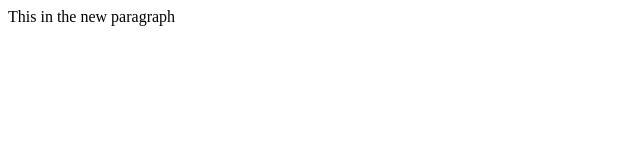
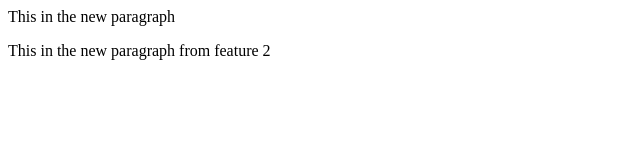
Before and after one commit to Imam8071/LocalRepo, a plain HTML site: page index.html in a window 1280 px wide. Shown: the whole page, without its empty margins (0-640 px from the left). Drawn offline with Linux system fonts and the light colour scheme.

Commit message:
Add new faeture

```diff
--- a/index.html
+++ b/index.html
@@ -1 +1,3 @@
 <p>This in the new paragraph</p>
+
+<p>This in the new paragraph from feature 2</p>
```
